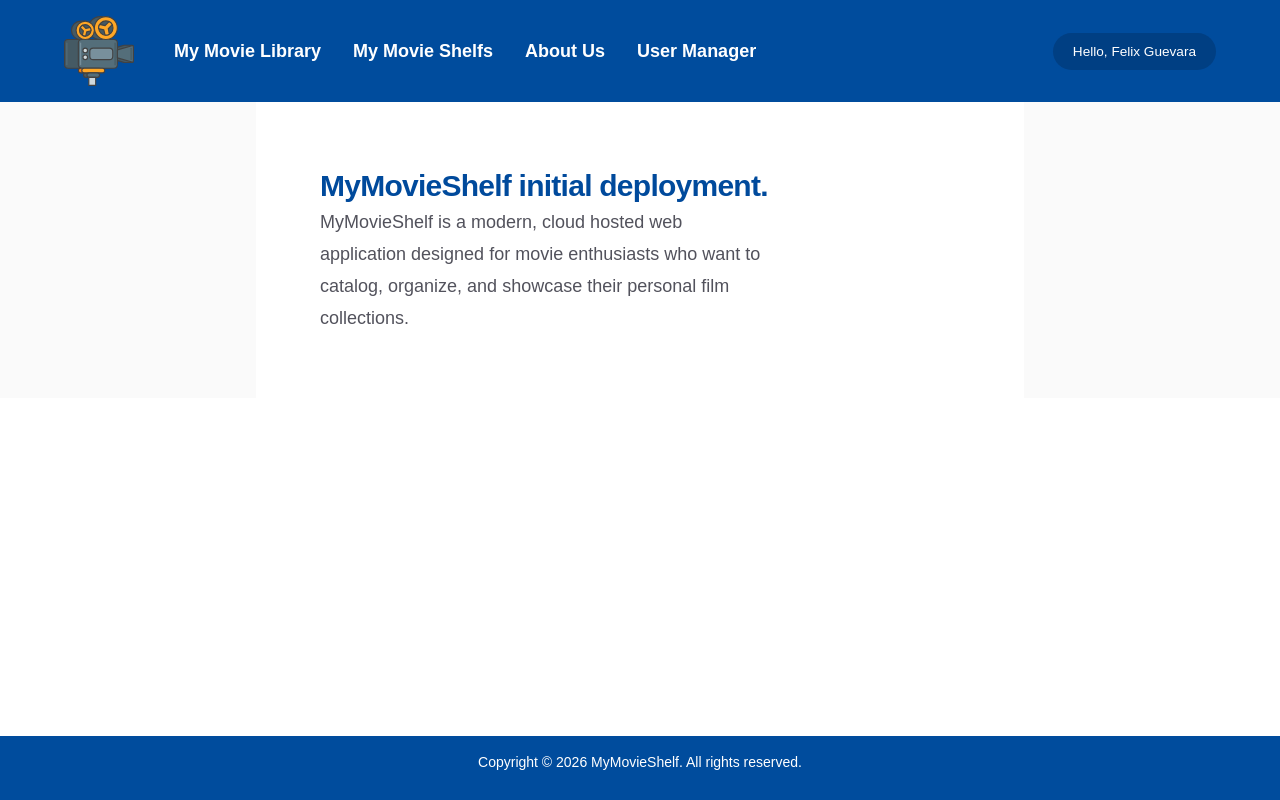
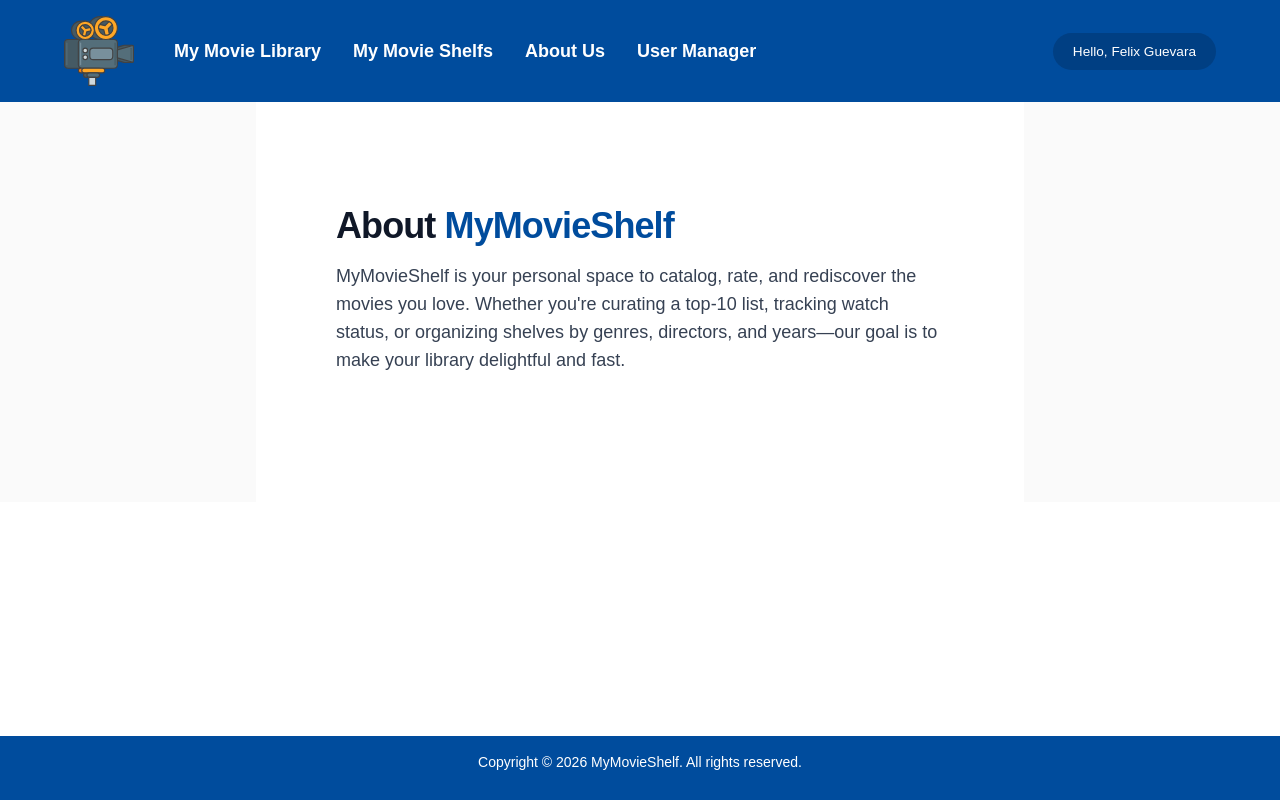
Before and after one commit to FelixGuevara/MyMovieShelf, a Next.js app: page / in a window 1280 px wide. Built offline with nearby package versions, Linux system fonts and the light colour scheme.

Commit message:
Update landing page

```diff
--- a/app/page.tsx
+++ b/app/page.tsx
@@ -5,14 +5,18 @@ export default function Home() {
     <div className="flex h-auto items-center justify-center bg-zinc-50 font-sans dark:bg-black">
       <main className="flex w-full max-w-3xl flex-col items-center justify-center py-16 px-16 bg-white dark:bg-black sm:items-start">
 
-        <div className="flex flex-col items-center text-center sm:items-start sm:text-left w-full">
-          <h1 className="w-full text-3xl font-semibold leading-10 tracking-tight text-[rgb(0,74,156)]">
-            MyMovieShelf initial deployment.
-          </h1>
-
-          <p className="max-w-md text-lg leading-8 text-zinc-600 dark:text-zinc-400">
-            MyMovieShelf is a modern, cloud hosted web application designed for movie enthusiasts who want to catalog, organize, and showcase their personal film collections.
-          </p>
+        <div className="mx-auto max-w-4xl px-4 py-10">
+          {/* Top section */}
+          <section className="mb-6">
+            <h1 className="text-4xl font-extrabold tracking-tight text-gray-900">
+              About <span className="text-[rgb(0,76,157)]">MyMovieShelf</span>
+            </h1>
+            <p className="mt-4 text-lg text-gray-700">
+              MyMovieShelf is your personal space to catalog, rate, and rediscover the movies you love.
+              Whether you&apos;re curating a top‑10 list, tracking watch status, or organizing shelves by
+              genres, directors, and years—our goal is to make your library delightful and fast.
+            </p>
+          </section>
         </div>
 
       </main>
```
